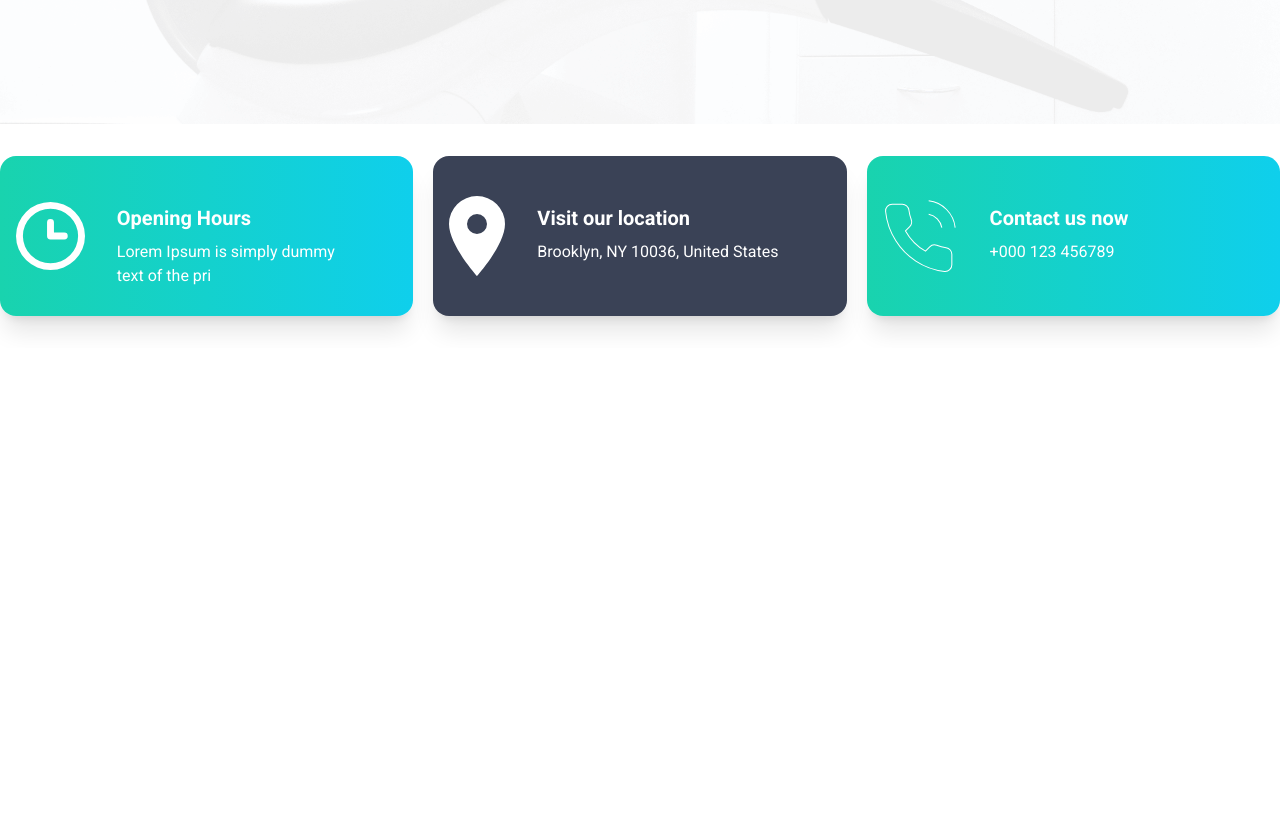
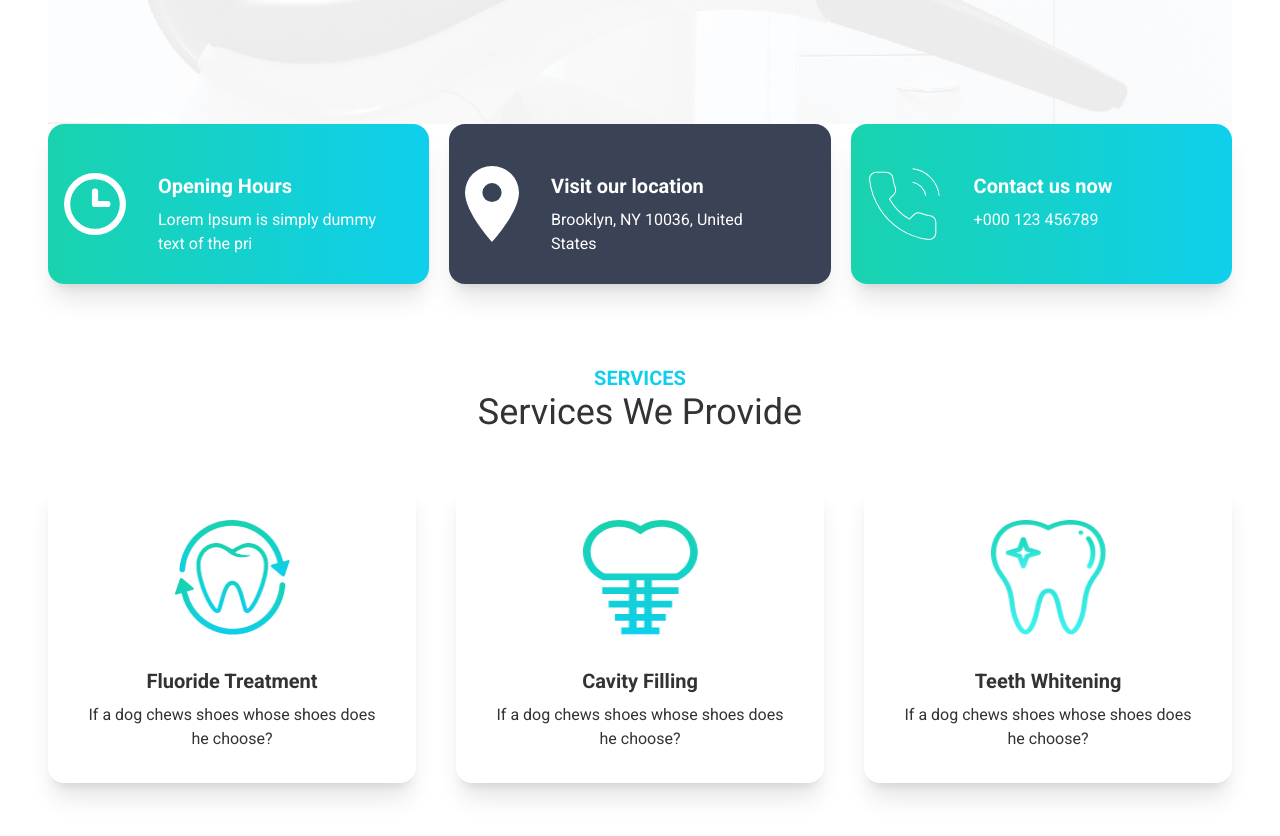
Before and after one commit to mehedih23/doctors-portal, a React (Create React App) app: page / in a window 1280 px wide. Shown: the part 740-1576 px from the top of the page. Before the commit the page ends 1088 px from the top, so only its background shows below. Built offline with nearby package versions, Linux system fonts and the light colour scheme.

Commit message:
services added

```diff
--- a/src/Pages/Home/Home.js
+++ b/src/Pages/Home/Home.js
@@ -1,12 +1,14 @@
 import React from 'react'
 import Banner from './Banner'
 import Info from './Info'
+import Services from './Services'
 
 const Home = () => {
     return (
-        <div>
+        <div className='md:px-12'>
             <Banner />
             <Info />
+            <Services></Services>
         </div>
     )
 }
--- a/src/Pages/Home/Info.js
+++ b/src/Pages/Home/Info.js
@@ -5,38 +5,37 @@ import phone from '../../assets/icons/phone.svg'
 
 const Info = () => {
     return (
-        <div className='container mx-auto grid grid-cols-1 lg:grid-cols-3 gap-5 my-8 text-white'>
+        <div className='grid grid-cols-1 md:grid-cols-3 gap-5'>
             <div>
-                <div class="card lg:card-side shadow-xl bg-gradient-to-r from-secondary to-primary p-4 h-40">
+                <div className="card lg:card-side shadow-xl bg-gradient-to-r from-secondary to-primary p-4 sm:h-52 md:h-72 lg:h-40">
                     <figure>
                         <img src={clock} alt="Album" />
                     </figure>
-                    <div class="card-body">
-                        <h2 class="card-title">Opening Hours</h2>
+                    <div className="card-body text-white">
+                        <h2 className="card-title">Opening Hours</h2>
                         <p>Lorem Ipsum is simply dummy text of the pri</p>
                     </div>
                 </div>
             </div>
-
             <div>
-                <div class="card lg:card-side bg-accent shadow-xl p-4 h-40">
+                <div className="card lg:card-side bg-accent shadow-xl p-4 sm:h-52 md:h-72 lg:h-40">
                     <figure>
                         <img src={marker} alt="Album" />
                     </figure>
-                    <div class="card-body">
-                        <h2 class="card-title">Visit our location</h2>
+                    <div className="card-body text-white">
+                        <h2 className="card-title">Visit our location</h2>
                         <p>Brooklyn, NY 10036, United States</p>
                     </div>
                 </div>
             </div>
 
             <div>
-                <div class="card lg:card-side shadow-xl bg-gradient-to-r from-secondary to-primary p-4 h-40">
+                <div className="card lg:card-side shadow-xl bg-gradient-to-r from-secondary to-primary p-4 sm:h-52 md:h-72 lg:h-40">
                     <figure>
                         <img src={phone} alt="Album" />
                     </figure>
-                    <div class="card-body">
-                        <h2 class="card-title">Contact us now</h2>
+                    <div className="card-body text-white">
+                        <h2 className="card-title">Contact us now</h2>
                         <p>+000 123 456789</p>
                     </div>
                 </div>
--- /dev/null
+++ b/src/Pages/Home/Service.js
@@ -0,0 +1,17 @@
+import React from 'react'
+
+const Service = ({ service }) => {
+    return (
+        <div className="card md:max-w-md bg-base-100 shadow-xl">
+            <figure className="px-10 pt-10">
+                <img src={service.image} alt="Shoes" className="rounded-xl w-[115px] h-[115px]" />
+            </figure>
+            <div className="card-body items-center text-center">
+                <h2 className="card-title">{service.title}</h2>
+                <p>If a dog chews shoes whose shoes does he choose?</p>
+            </div>
+        </div>
+    )
+}
+
+export default Service
--- /dev/null
+++ b/src/Pages/Home/Services.js
@@ -0,0 +1,43 @@
+import React from 'react'
+import flouride from '../../assets/images/fluoride.png'
+import cavity from '../../assets/images/cavity.png'
+import whitening from '../../assets/images/whitening.png'
+import Service from './Service'
+
+const Services = () => {
+    const services = [
+        {
+            _id: 1,
+            title: 'Fluoride Treatment',
+            image: flouride
+        },
+        {
+            _id: 2,
+            title: 'Cavity Filling',
+            image: cavity
+        },
+        {
+            _id: 3,
+            title: 'Teeth Whitening',
+            image: whitening
+        },
+    ]
+    return (
+        <div className='my-20'>
+            <div className='text-center mb-12'>
+                <h4 className='text-xl font-bold text-primary uppercase'>Services</h4>
+                <h2 className='text-4xl'>Services We Provide</h2>
+            </div>
+            <div className='grid sm:grid-cols-1 md:grid-cols-3 gap-10'>
+                {
+                    services.map(service => <Service
+                        key={service._id}
+                        service={service}
+                    ></Service>)
+                }
+            </div>
+        </div>
+    )
+}
+
+export default Services
--- a/src/index.css
+++ b/src/index.css
@@ -6,3 +6,6 @@ body{
   margin: 0;
   font-family: 'Roboto', sans-serif;
 }
+/* .hero-content{
+  padding: 0 !important;
+} */
--- a/tailwind.config.js
+++ b/tailwind.config.js
@@ -3,6 +3,15 @@ module.exports = {
     "./src/**/*.{js,jsx,ts,tsx}",
   ],
   theme: {
+    /* container: {
+      padding: {
+        DEFAULT: '1rem',
+        sm: '2rem',
+        lg: '4rem',
+        xl: '5rem',
+        '2xl': '6rem',
+      },
+    }, */
     extend: {
       backgroundImage: {
         'banner-image': "url('/src/assets/images/bg.png')",
@@ -21,8 +30,6 @@ module.exports = {
           "base-100": "#ffffff",
         },
       },
-      "dark",
-      "cupcake",
     ],
   },
   plugins: [require("daisyui")],
```
